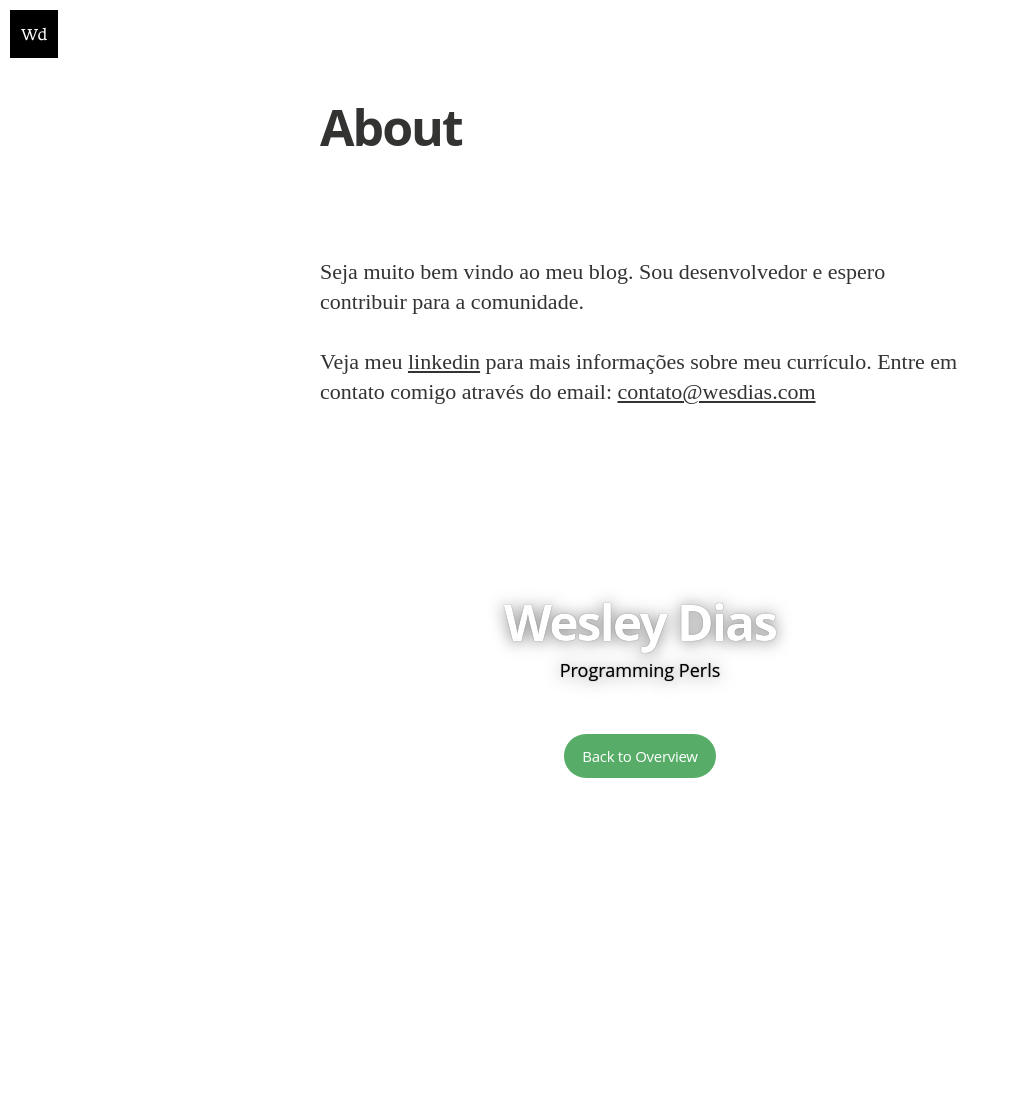
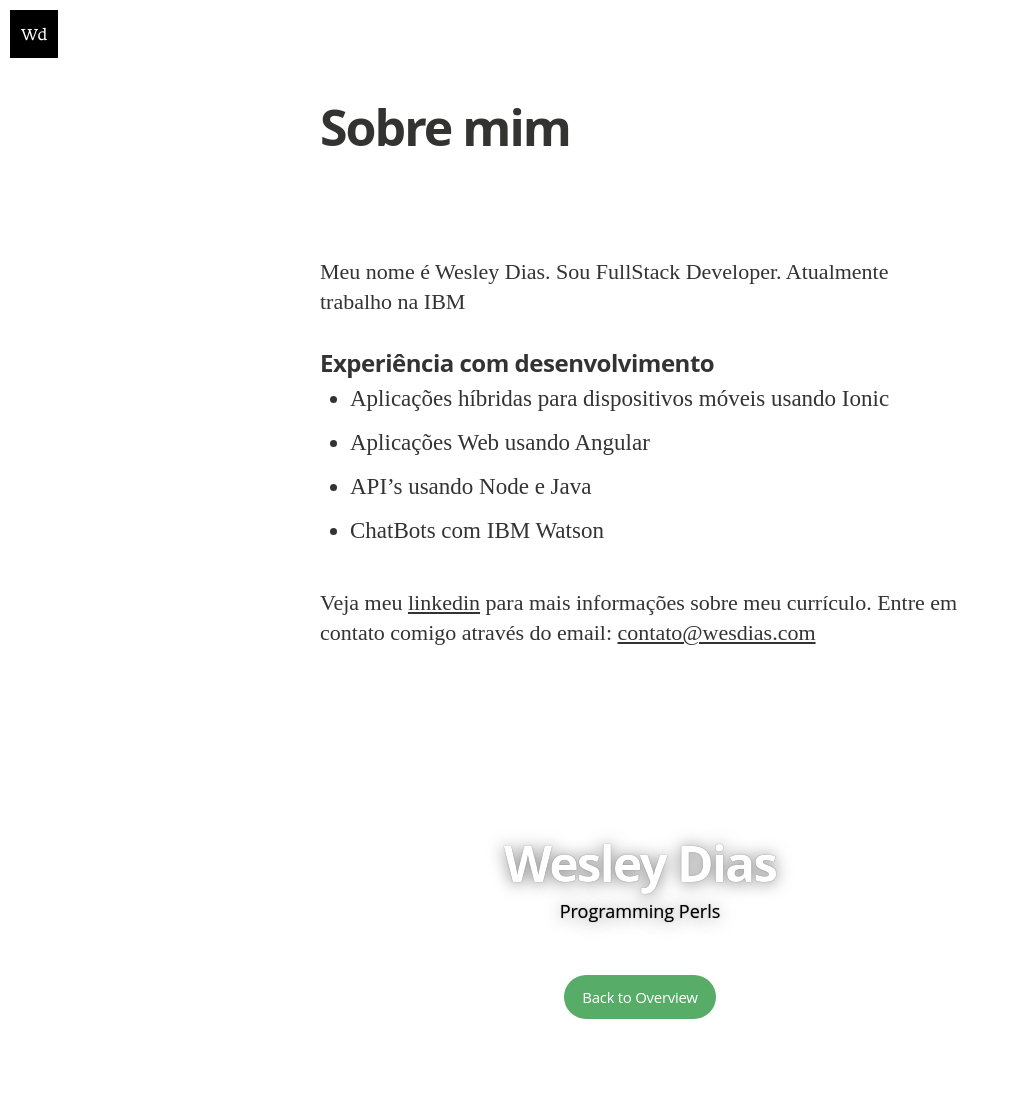
Before and after one commit to TheWesDias/thewesdias.io, a Jekyll site: the page built from about.md, in a window 1280 px wide. Shown: the whole page, without its empty margins (0-1010 px from the left). Built offline with Jekyll 4.4.1, drawn with Linux system fonts in a browser that asks for light colours; nearby versions of some CDN libraries; some web fonts are replaced; before the commit the page ends 900 px from its top, so only the background shows below that.

Commit message:
melhoria na pagina about

```diff
--- a/about.md
+++ b/about.md
@@ -1,10 +1,19 @@
 ---
 layout: page
-title: About
+title: Sobre mim
 permalink: /about/
 ---
 
-Seja muito bem vindo ao meu blog. Sou desenvolvedor e espero contribuir para a comunidade.
+Meu nome é Wesley Dias.
+Sou FullStack Developer.
+Atualmente trabalho na IBM
+
+### Experiência com desenvolvimento
+* Aplicações híbridas para dispositivos móveis usando Ionic
+* Aplicações Web usando Angular
+* API's usando Node e Java
+* ChatBots com IBM Watson
+
 
 Veja meu [linkedin]{:target="_blank"} para mais informações sobre meu currículo.
 Entre em contato comigo através do email: <a href="mailto:{{ site.email}}">{{ site.email }}</a>
```
